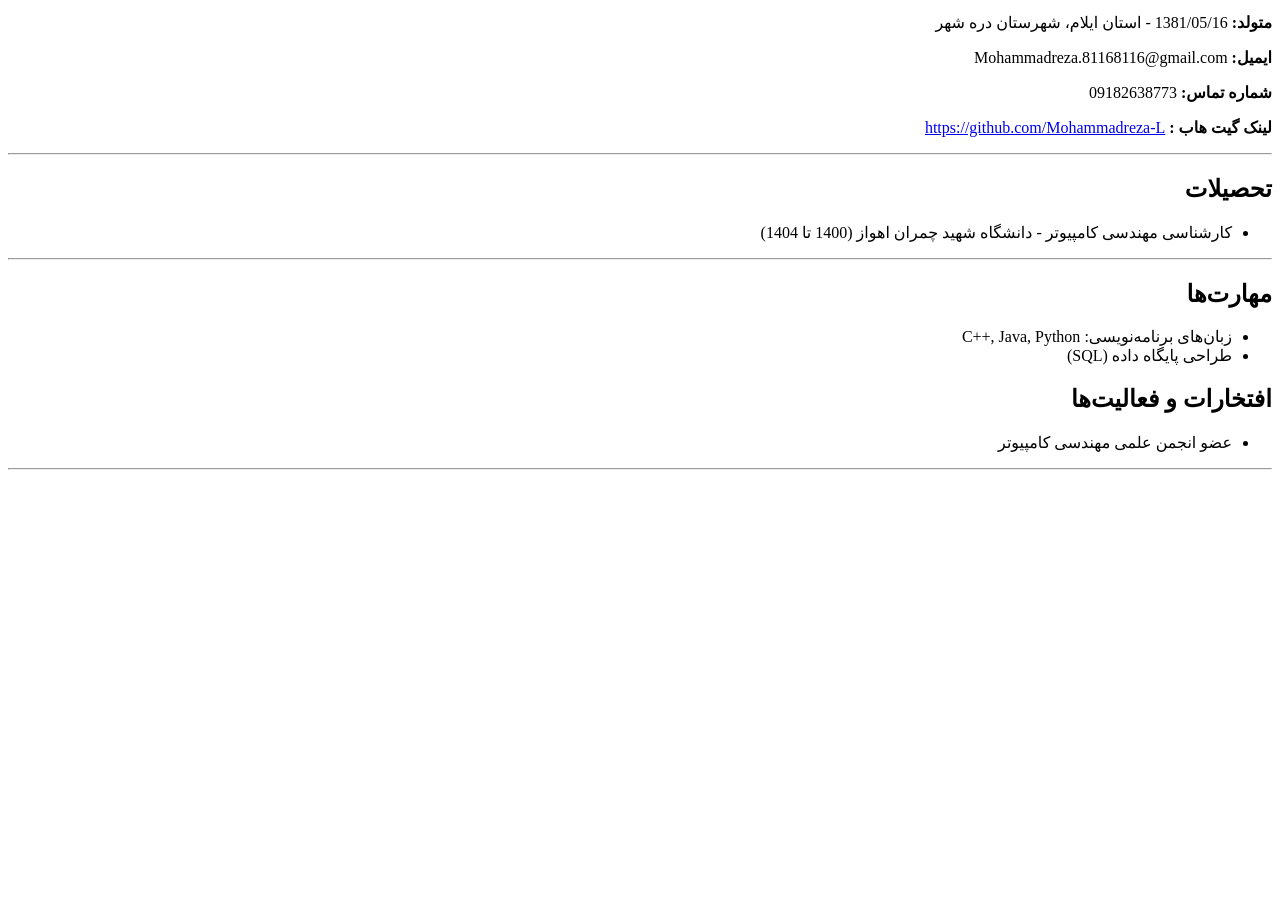
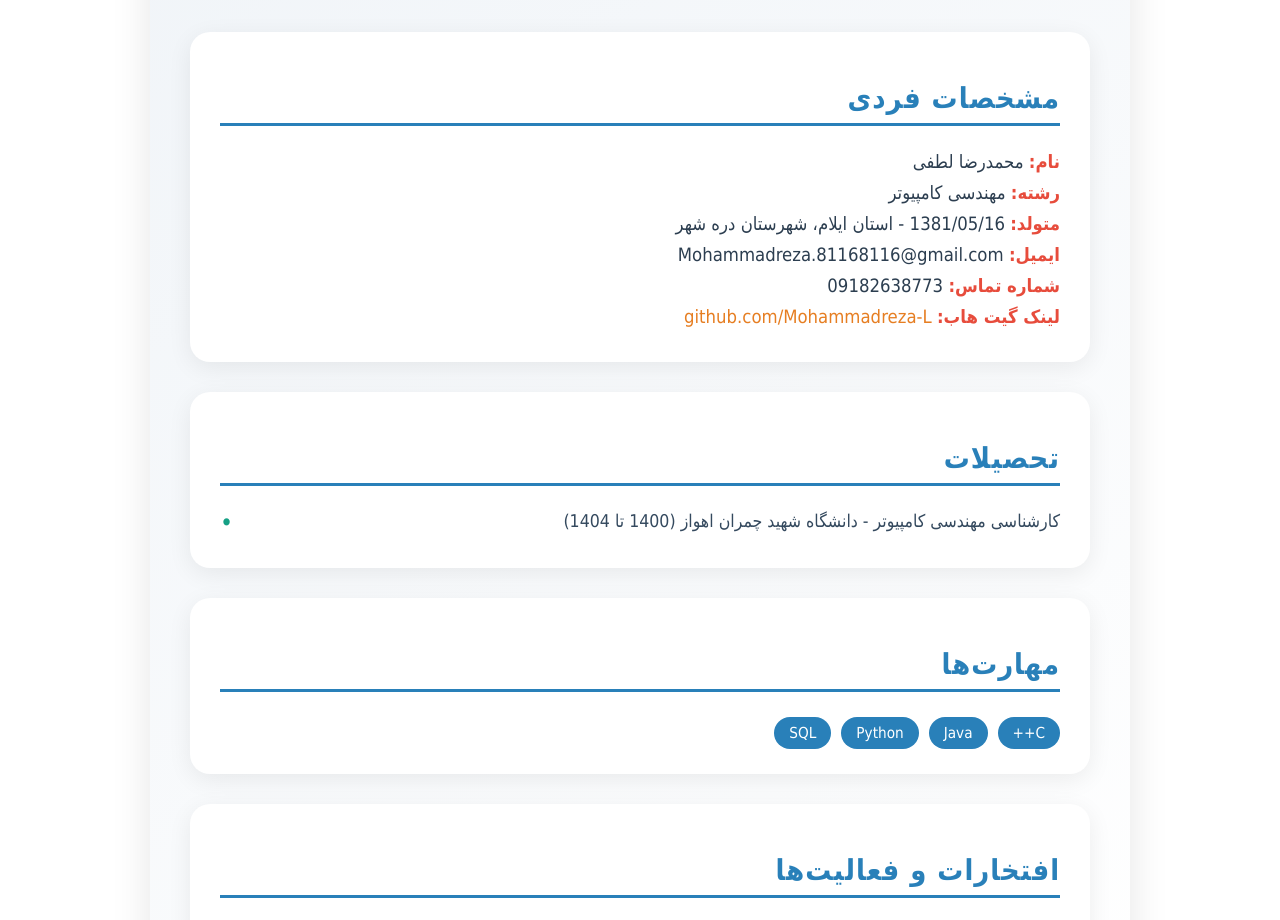
Before and after one commit to Mohammadreza-L/MohammadReza-lotfi-resume, a plain HTML site: page index.html in a window 1280 px wide. Shown: the part 186-1106 px from the top of the page. Before the commit the page ends 800 px from the top, so only its background shows below. Drawn offline with Linux system fonts and the light colour scheme.

Commit message:
adding css

```diff
--- a/index.html
+++ b/index.html
@@ -3,42 +3,53 @@
 <head>
   <meta charset="UTF-8">
   <title>رزومه محمدرضا لطفی</title>
+  <link rel="stylesheet" href="style.css">
 </head>
 <body>
 
-  <h1>رزومه</h1>
+<div class="root">
+  <h1>رزومه محمدرضا لطفی</h1>
 
+  <!-- مشخصات فردی -->
+  <section class="section card personal-info">
     <h2>مشخصات فردی</h2>
     <p><strong>نام:</strong> محمدرضا لطفی</p>
     <p><strong>رشته:</strong> مهندسی کامپیوتر</p>
     <p><strong>متولد:</strong> 1381/05/16 - استان ایلام، شهرستان دره شهر</p>
-  <p><strong>ایمیل:</strong>  Mohammadreza.81168116@gmail.com</p>
+    <p><strong>ایمیل:</strong> Mohammadreza.81168116@gmail.com</p>
     <p><strong>شماره تماس:</strong> 09182638773</p>
-  <p><strong>لینک گیت هاب :</strong> <a href="https://github.com/Mohammadreza-L" target="_blank">https://github.com/Mohammadreza-L</a></p>
+    <p><strong>لینک گیت هاب:</strong>
+      <a href="https://github.com/Mohammadreza-L" target="_blank">github.com/Mohammadreza-L</a>
+    </p>
+  </section>
 
-  <hr>
-
+  <!-- تحصیلات -->
+  <section class="section card education">
     <h2>تحصیلات</h2>
     <ul>
       <li>کارشناسی مهندسی کامپیوتر - دانشگاه شهید چمران اهواز (1400 تا 1404)</li>
     </ul>
+  </section>
 
-  <hr>
+  <!-- مهارت‌ها -->
+  <section class="section card skills">
+    <h2>مهارت‌ها</h2>
+    <div class="skill-badges">
+      <span class="skill-badge">C++</span>
+      <span class="skill-badge">Java</span>
+      <span class="skill-badge">Python</span>
+      <span class="skill-badge">SQL</span>
+    </div>
+  </section>
 
-  <h2>مهارت‌ها</h2>
-  <ul>
-    <li>زبان‌های برنامه‌نویسی: C++, Java, Python</li>
-    <li>طراحی پایگاه داده (SQL)</li>
-  </ul>
-
-
-
+  <!-- افتخارات و فعالیت‌ها -->
+  <section class="section card activities">
     <h2>افتخارات و فعالیت‌ها</h2>
     <ul>
       <li>عضو انجمن علمی مهندسی کامپیوتر</li>
     </ul>
-
-  <hr>
+  </section>
+</div>
 
 </body>
 </html>
--- /dev/null
+++ b/style.css
@@ -0,0 +1,147 @@
+/* =======================
+   ROOT CONTAINER
+======================= */
+.root {
+    max-width: 900px;
+    margin: 40px auto;
+    padding: 40px;
+    background: linear-gradient(145deg, #f0f4f8 0%, #ffffff 100%);
+    border-radius: 25px;
+    box-shadow: 0 10px 40px rgba(0,0,0,0.1);
+    font-family: 'Tahoma', 'Verdana', sans-serif;
+    color: #2c3e50;
+}
+
+/* =======================
+   HEADINGS
+======================= */
+h1 {
+    text-align: center;
+    font-size: 3em;
+    color: #34495e;
+    margin-bottom: 50px;
+    letter-spacing: 2px;
+}
+
+h2 {
+    font-size: 1.8em;
+    color: #2980b9;
+    border-bottom: 3px solid #2980b9;
+    padding-bottom: 8px;
+    margin-bottom: 25px;
+    letter-spacing: 1px;
+}
+
+/* =======================
+   CARD SECTIONS
+======================= */
+.card {
+    background-color: #ffffff;
+    padding: 25px 30px;
+    border-radius: 20px;
+    box-shadow: 0 6px 25px rgba(0,0,0,0.07);
+    margin-bottom: 30px;
+    transition: transform 0.3s ease, box-shadow 0.3s ease;
+}
+
+.card:hover {
+    transform: translateY(-5px);
+    box-shadow: 0 12px 30px rgba(0,0,0,0.15);
+}
+
+/* =======================
+   PARAGRAPHS & LINKS
+======================= */
+p {
+    font-size: 1.15em;
+    margin: 10px 0;
+}
+
+strong {
+    color: #e74c3c;
+    font-weight: 600;
+}
+
+a {
+    color: #e67e22;
+    text-decoration: none;
+    font-weight: 500;
+    transition: all 0.3s ease;
+}
+
+a:hover {
+    color: #d35400;
+    text-decoration: underline;
+}
+
+/* =======================
+   LISTS
+======================= */
+ul {
+    list-style: none;
+    margin: 0;
+    padding: 0;
+}
+
+li {
+    margin-bottom: 12px;
+    position: relative;
+    padding-left: 25px;
+    font-size: 1.1em;
+    color: #34495e;
+}
+
+li::before {
+    content: "•";
+    position: absolute;
+    left: 0;
+    color: #16a085;
+    font-size: 1.4em;
+    line-height: 1;
+}
+
+/* =======================
+   SKILL BADGES
+======================= */
+.skill-badges {
+    display: flex;
+    flex-wrap: wrap;
+    gap: 10px;
+}
+
+.skill-badge {
+    display: inline-block;
+    background-color: #2980b9;
+    color: #fff;
+    padding: 7px 15px;
+    border-radius: 20px;
+    font-size: 0.95em;
+    font-weight: 500;
+    transition: all 0.3s ease;
+}
+
+.skill-badge:hover {
+    background-color: #3498db;
+    transform: scale(1.1);
+}
+
+/* =======================
+   RESPONSIVE
+======================= */
+@media (max-width: 700px) {
+    .root {
+        padding: 20px;
+    }
+
+    h1 {
+        font-size: 2.4em;
+    }
+
+    h2 {
+        font-size: 1.5em;
+    }
+
+    p, li, .skill-badge {
+        font-size: 1em;
+    }
+}
```
Also changed, not shown: 1.png (added), my git link.txt (added), 1 other file. Lines whose indentation alone changed are shown as unchanged.
